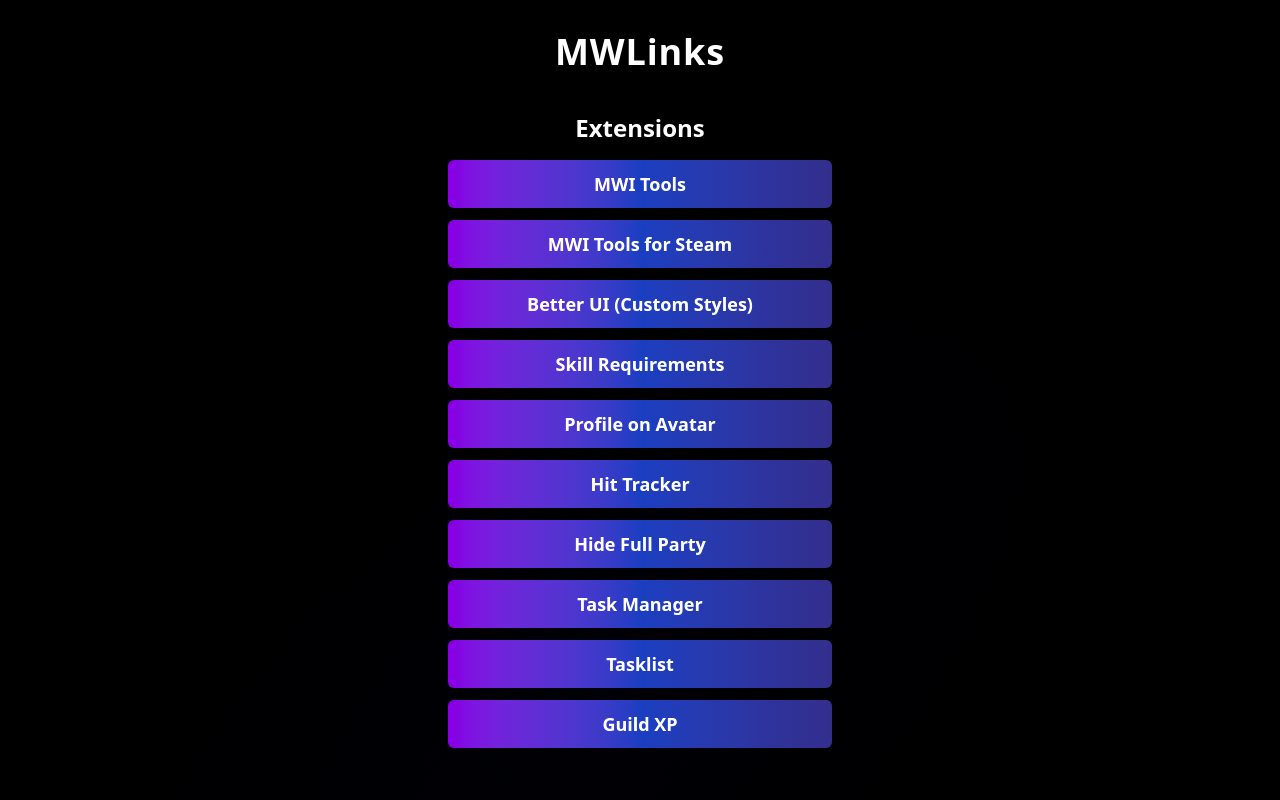
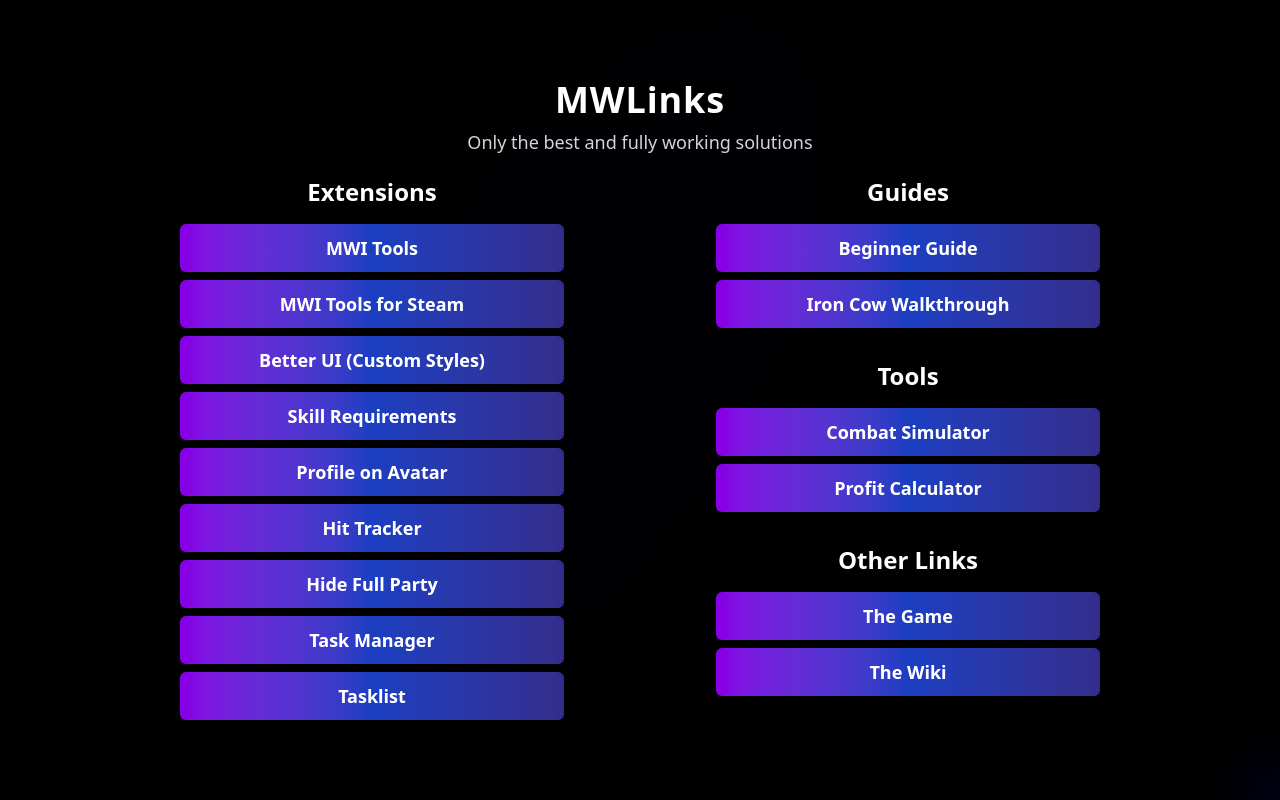
Before and after one commit to Amaroke/MilkLinks, a React (Vite) app: page / in a window 1280 px wide. Shown: the top 800 px of the page. Built offline with nearby package versions, Linux system fonts and the light colour scheme.

Commit message:
Remove some links, separation 2 col

```diff
--- a/src/App.tsx
+++ b/src/App.tsx
@@ -42,10 +42,6 @@ const extensions: Link[] = [
     label: "Tasklist",
     url: "https://greasyfork.org/en/scripts/531418-milky-way-idle-tasklist",
   },
-  {
-    label: "Guild XP",
-    url: "https://greasyfork.org/en/scripts/531792-guild-xp-h",
-  },
 ];
 
 const guides: Link[] = [
@@ -61,16 +57,11 @@ const guides: Link[] = [
 
 const tools: Link[] = [
   {
-    label: "Combat Simulator (shykai)",
+    label: "Combat Simulator",
     url: "https://shykai.github.io/MWICombatSimulatorTest/dist/",
   },
   {
-    label: "Combat Simulator (amvoid) ",
-    url: "https://amvoidguy.github.io/MWICombatSimulatorTest/dist/index.html",
-  },
-  { label: "Profit Calculator", url: "https://mwisim.github.io/cowculator/" },
-  {
-    label: "Alchemy Calculator",
+    label: "Profit Calculator",
     url: "https://milkonomy.pages.dev/#/dashboard",
   },
 ];
@@ -111,9 +102,9 @@ const Section: React.FC<{ title: string; links: Link[] }> = ({
   title,
   links,
 }) => (
-  <section className="w-full max-w-md mb-8 flex flex-col items-center">
+  <section className="w-full max-w-md flex flex-col items-center">
     <h2 className="text-2xl font-bold mb-4 drop-shadow-md">{title}</h2>
-    <div className="flex flex-col items-center gap-3 w-full">
+    <div className="flex flex-col items-center gap-2 w-full">
       {links.map((link, i) => (
         <LinkButton key={i} {...link} />
       ))}
@@ -137,15 +128,23 @@ const App: React.FC = () => {
         backgroundBlendMode: "overlay",
       }}
     >
-      <h1 className="text-4xl font-extrabold mb-10 tracking-wide drop-shadow-md text-center">
+      <h1 className="text-4xl font-extrabold mb-2 tracking-wide drop-shadow-md text-center">
         MWLinks
       </h1>
+      <p className="text-lg text-gray-300 mb-5 text-center">
+        Only the best and fully working solutions
+      </p>
 
-      <div className="w-full max-w-lg flex flex-col items-center gap-8">
-        <Section title="Extensions" links={extensions} />
-        <Section title="Guides" links={guides} />
-        <Section title="Tools" links={tools} />
-        <Section title="Other Links" links={otherLinks} />
+      <div className="w-full max-w-5xl flex flex-col md:flex-row justify-center gap-y-10 md:gap-x-12">
+        <div className="flex-1 flex flex-col items-center gap-8">
+          <Section title="Extensions" links={extensions} />
+        </div>
+
+        <div className="flex-1 flex flex-col items-center gap-8">
+          <Section title="Guides" links={guides} />
+          <Section title="Tools" links={tools} />
+          <Section title="Other Links" links={otherLinks} />
+        </div>
       </div>
     </div>
   );
```
